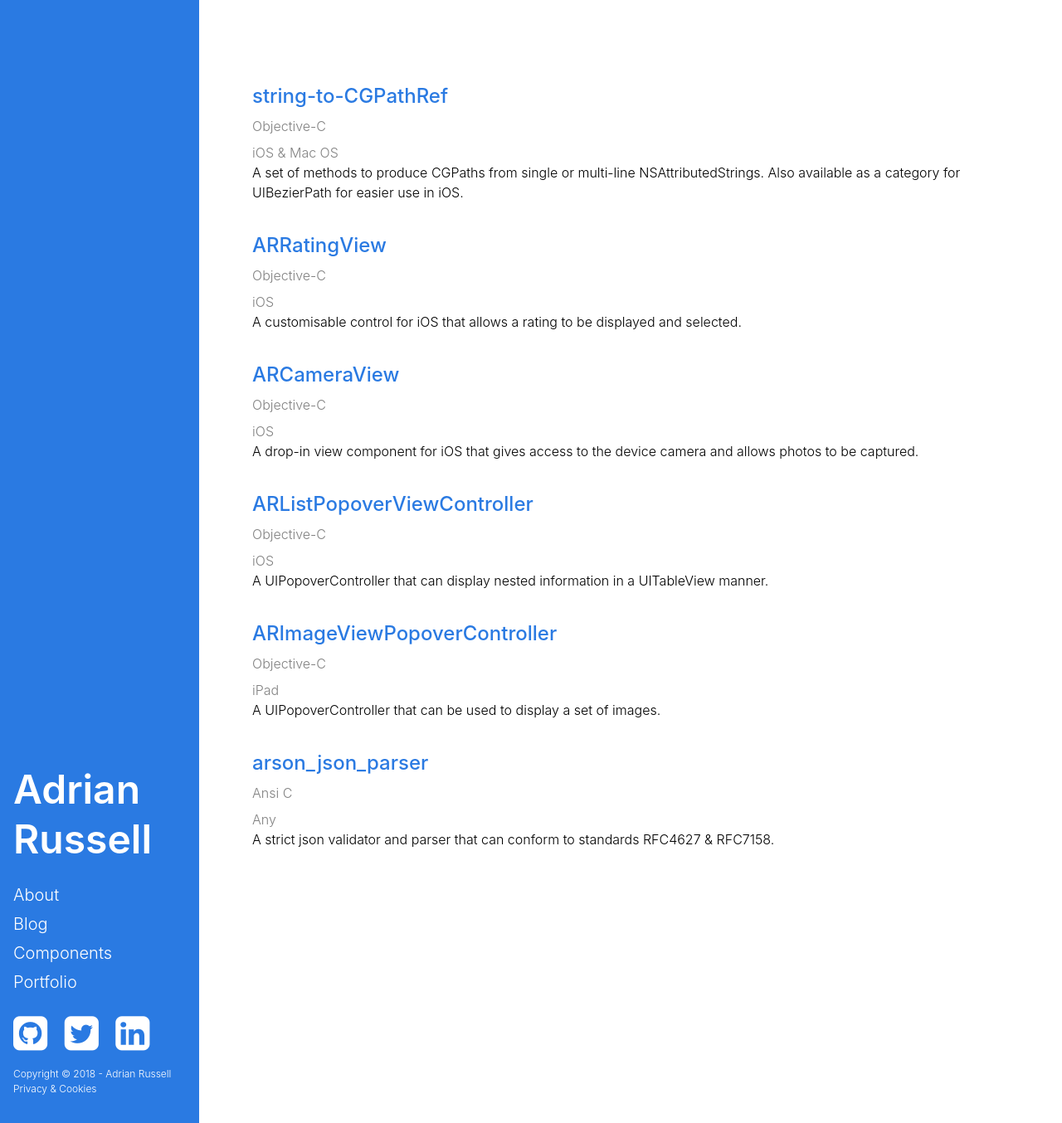
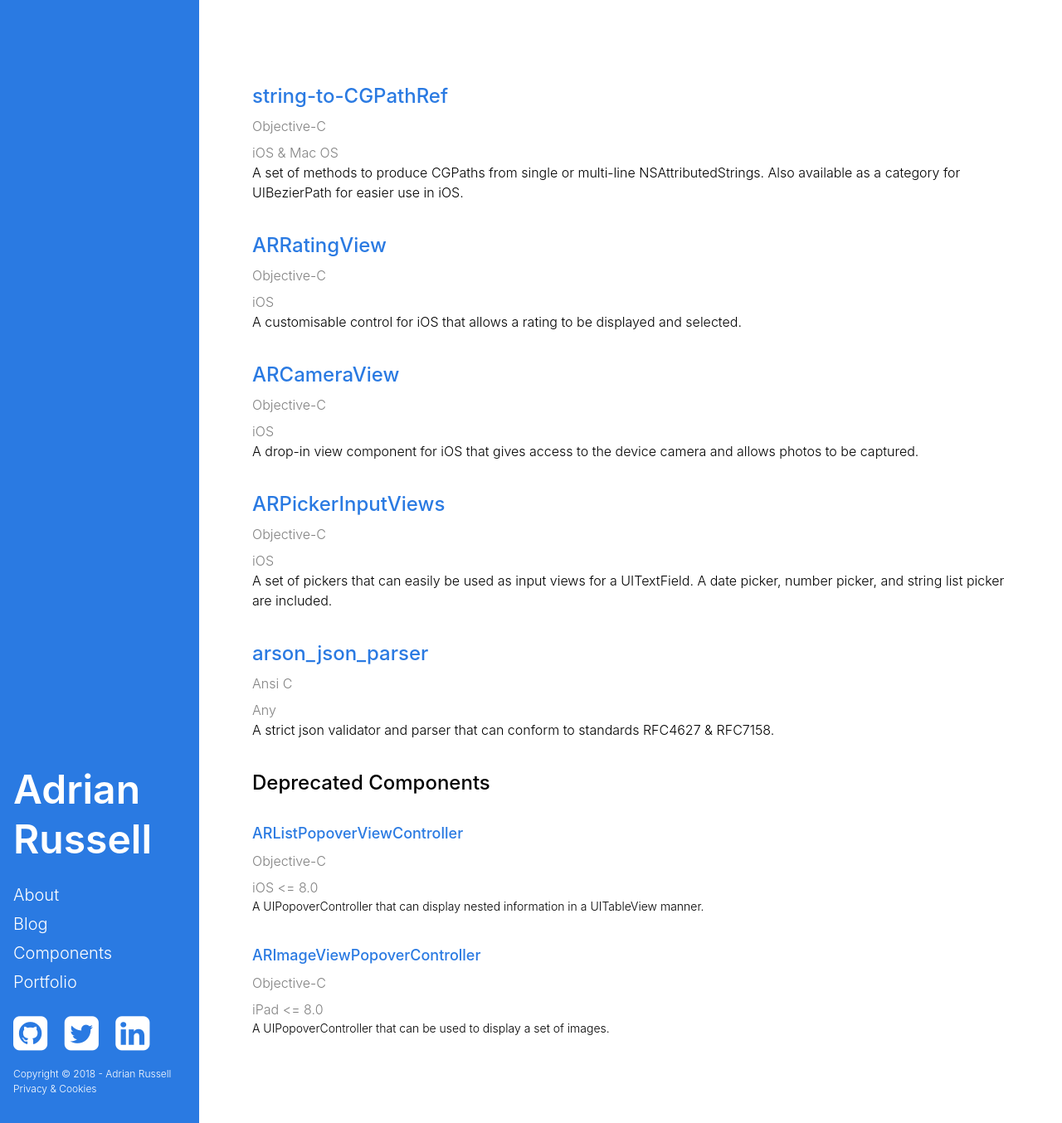
Before and after one commit to aderussell/aderussell.github.io, a Jekyll site: the page built from components.md, in a window 1280 px wide and 1354 px high. Shown: the whole window at 83% size. Built offline with Jekyll 4.4.1, drawn with Linux system fonts in a browser that asks for light colours; nearby versions of some CDN libraries.

Commit message:
updated components list

```diff
--- /dev/null
+++ b/_includes/projects/component-deprecated.html
@@ -0,0 +1,6 @@
+<section class="component-small">
+	<h2><a href="{{ include.url }}">{{ include.name }}</a></h2>
+	<h3 class="language">{{ include.language }}</h3>
+	<h3 class="platform">{{ include.platform }}</h3>
+	<p>{{ include.description }}</p>
+</section>
--- a/components.md
+++ b/components.md
@@ -37,23 +37,14 @@ css: /stylesheets/portfolio.css
 	description="A drop-in view component for iOS that gives access to the device camera and allows photos to be captured."
 %}
 
-
 {% include projects/component.html
-	url="https://github.com/aderussell/ARListPopoverViewController"
-	name="ARListPopoverViewController"
+	url="https://github.com/aderussell/ARPickerInputViews"
+	name="ARPickerInputViews"
 	language="Objective-C"
 	platform="iOS"
-	description="A UIPopoverController that can display nested information in a UITableView manner."
+	description="A set of pickers that can easily be used as input views for a UITextField. A date picker, number picker, and string list picker are included."
 %}
 
-
-{% include projects/component.html
-	url         = "https://github.com/aderussell/ARImageViewPopoverController"
-	name        = "ARImageViewPopoverController"
-	language    = "Objective-C"
-	platform    = "iPad"
-	description = "A UIPopoverController that can be used to display a set of images."
-%}
 
 
 {% include projects/component.html
@@ -63,3 +54,25 @@ css: /stylesheets/portfolio.css
 	platform    = "Any"
 	description = "A strict json validator and parser that can conform to standards RFC4627 & RFC7158."
 %}
+
+
+
+
+## Deprecated Components
+
+{% include projects/component-deprecated.html
+	url="https://github.com/aderussell/ARListPopoverViewController"
+	name="ARListPopoverViewController"
+	language="Objective-C"
+	platform="iOS <= 8.0"
+	description="A UIPopoverController that can display nested information in a UITableView manner."
+%}
+
+
+{% include projects/component-deprecated.html
+	url         = "https://github.com/aderussell/ARImageViewPopoverController"
+	name        = "ARImageViewPopoverController"
+	language    = "Objective-C"
+	platform    = "iPad <= 8.0"
+	description = "A UIPopoverController that can be used to display a set of images."
+%}
--- a/stylesheets/main.scss
+++ b/stylesheets/main.scss
@@ -294,6 +294,19 @@ figure.highlight {
 	@extend .project;
 }
 
+.component-small {
+	@extend .project;
+
+	h2 {
+		font-size: 18px;
+	}
+
+	p, h3 {
+		font-size: 14px;
+	}
+}
+
+
 p.intro {
     margin-bottom: 20px;
 }
```
